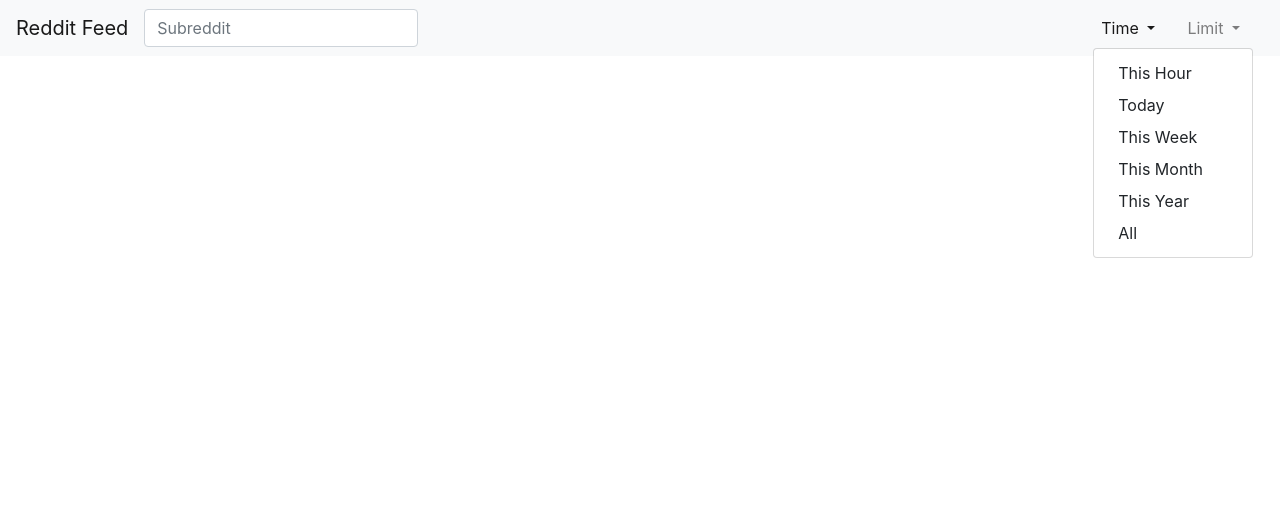
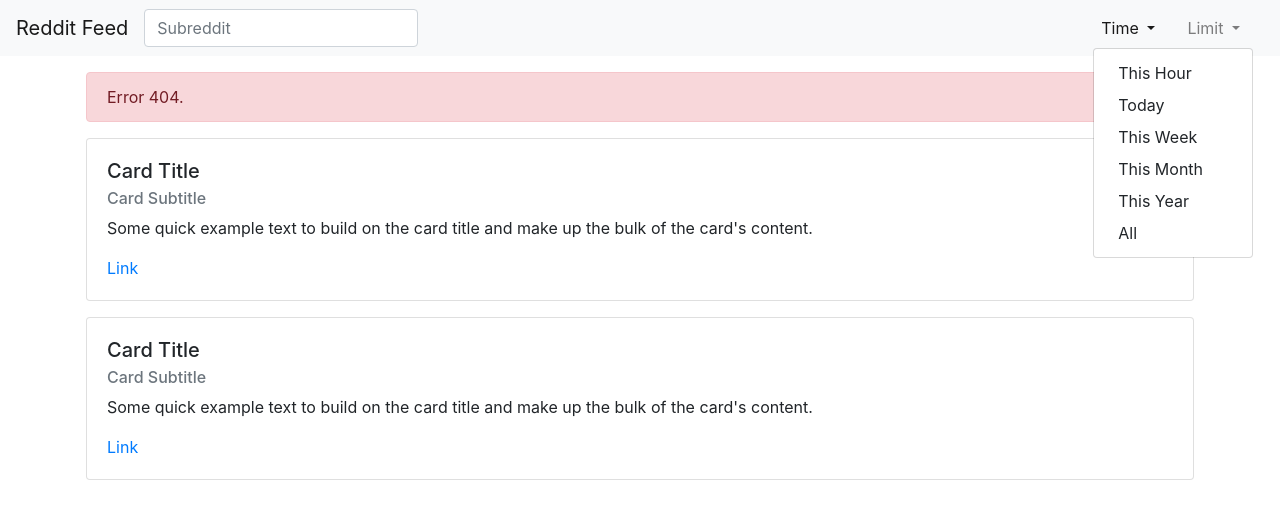
Before and after one commit to danieldeng2/reddit-feed, a React (Create React App) app in the folder client/: page / in a window 1280 px wide. Both pictures are taken after a click on the button "Time". Shown: the top 518 px of the page. Built offline with nearby package versions, Linux system fonts and the light colour scheme.

Commit message:
Add static UI to react frontend

```diff
--- a/client/src/components/App.js
+++ b/client/src/components/App.js
@@ -1,49 +1,19 @@
 import './App.css';
 import Container from 'react-bootstrap/Container';
-import Navbar from 'react-bootstrap/Navbar';
-import NavDropdown from 'react-bootstrap/NavDropdown';
-import Nav from 'react-bootstrap/Nav';
-import Form from 'react-bootstrap/Form';
-import FormControl from 'react-bootstrap/FormControl';
+
+import MyNavBar from './MyNavBar';
+import ErrorAlert from './ErrorAlert';
+import ArticleList from './ArticleList';
+
 
 function App() {
 	return (
 		<>
-			<Navbar bg="light" expand="lg">
-				<Navbar.Brand href="/">Reddit Feed</Navbar.Brand>
-				<Navbar.Toggle aria-controls="basic-navbar-nav" />
-				<Navbar.Collapse id="basic-navbar-nav">
-
-
-					<Nav className="mr-auto">
-						<Form inline>
-							<FormControl type="text" placeholder="Subreddit" className="mr-lg-2" />
-						</Form>
-					</Nav>
-
-					<Nav>
-						<NavDropdown title="Time " id="basic-nav-dropdown" className="mr-3">
-							<NavDropdown.Item>This Hour</NavDropdown.Item>
-							<NavDropdown.Item>Today</NavDropdown.Item>
-							<NavDropdown.Item>This Week</NavDropdown.Item>
-							<NavDropdown.Item>This Month</NavDropdown.Item>
-							<NavDropdown.Item>This Year</NavDropdown.Item>
-							<NavDropdown.Item>All</NavDropdown.Item>
-						</NavDropdown>
-
-						<NavDropdown title="Limit " id="basic-nav-dropdown" className="mr-3">
-							<NavDropdown.Item>5</NavDropdown.Item>
-							<NavDropdown.Item>10</NavDropdown.Item>
-							<NavDropdown.Item>15</NavDropdown.Item>
-							<NavDropdown.Item>25</NavDropdown.Item>
-							<NavDropdown.Item>50</NavDropdown.Item>
-						</NavDropdown>
-					</Nav>
-
-
-				</Navbar.Collapse>
-			</Navbar>
-
+			<MyNavBar />
+			<Container className="p-3">
+				<ErrorAlert />
+				<ArticleList />
+			</Container>
 		</>
 	);
 }
--- /dev/null
+++ b/client/src/components/ArticleList/components/ArticleCard/index.js
@@ -0,0 +1,25 @@
+import Col from 'react-bootstrap/Col';
+import Row from 'react-bootstrap/Row';
+import Card from 'react-bootstrap/Card';
+
+function ArticleCard() {
+	return (
+		<Row className="mt-3">
+			<Col>
+				<Card>
+					<Card.Body>
+						<Card.Title>Card Title</Card.Title>
+						<Card.Subtitle className="mb-2 text-muted">Card Subtitle</Card.Subtitle>
+						<Card.Text>
+							Some quick example text to build on the card title and make up the bulk of
+							the card's content.
+  							</Card.Text>
+						<Card.Link href="#">Link</Card.Link>
+					</Card.Body>
+				</Card>
+			</Col>
+		</Row>
+	);
+}
+
+export default ArticleCard;
--- /dev/null
+++ b/client/src/components/ArticleList/index.js
@@ -0,0 +1,12 @@
+import ArticleCard from './components/ArticleCard';
+
+function ArticleList() {
+	return (
+		<>
+			<ArticleCard />
+			<ArticleCard />
+		</>
+	);
+}
+
+export default ArticleList;
--- /dev/null
+++ b/client/src/components/ErrorAlert/index.js
@@ -0,0 +1,11 @@
+import Alert from 'react-bootstrap/Alert';
+
+function ErrorAlert() {
+	return (
+		<Alert key={1} variant={'danger'}>
+			Error 404.
+		</Alert>
+	);
+}
+
+export default ErrorAlert;
--- /dev/null
+++ b/client/src/components/MyNavBar/index.js
@@ -0,0 +1,48 @@
+import Navbar from 'react-bootstrap/Navbar';
+import NavDropdown from 'react-bootstrap/NavDropdown';
+import Nav from 'react-bootstrap/Nav';
+import Form from 'react-bootstrap/Form';
+import FormControl from 'react-bootstrap/FormControl';
+
+function MyNavBar() {
+	return (
+		<>
+			<Navbar bg="light" expand="lg">
+				<Navbar.Brand href="/">Reddit Feed</Navbar.Brand>
+				<Navbar.Toggle aria-controls="basic-navbar-nav" />
+				<Navbar.Collapse id="basic-navbar-nav">
+
+					<Nav className="mr-auto">
+						<Form inline>
+							<FormControl type="text" placeholder="Subreddit" className="mr-lg-2" />
+						</Form>
+					</Nav>
+
+					<Nav>
+						<NavDropdown title="Time " id="basic-nav-dropdown" className="mr-3">
+							<NavDropdown.Item>This Hour</NavDropdown.Item>
+							<NavDropdown.Item>Today</NavDropdown.Item>
+							<NavDropdown.Item>This Week</NavDropdown.Item>
+							<NavDropdown.Item>This Month</NavDropdown.Item>
+							<NavDropdown.Item>This Year</NavDropdown.Item>
+							<NavDropdown.Item>All</NavDropdown.Item>
+						</NavDropdown>
+
+						<NavDropdown title="Limit " id="basic-nav-dropdown" className="mr-3">
+							<NavDropdown.Item>5</NavDropdown.Item>
+							<NavDropdown.Item>10</NavDropdown.Item>
+							<NavDropdown.Item>15</NavDropdown.Item>
+							<NavDropdown.Item>25</NavDropdown.Item>
+							<NavDropdown.Item>50</NavDropdown.Item>
+						</NavDropdown>
+					</Nav>
+
+
+				</Navbar.Collapse>
+			</Navbar>
+
+		</>
+	);
+}
+
+export default MyNavBar;
```
